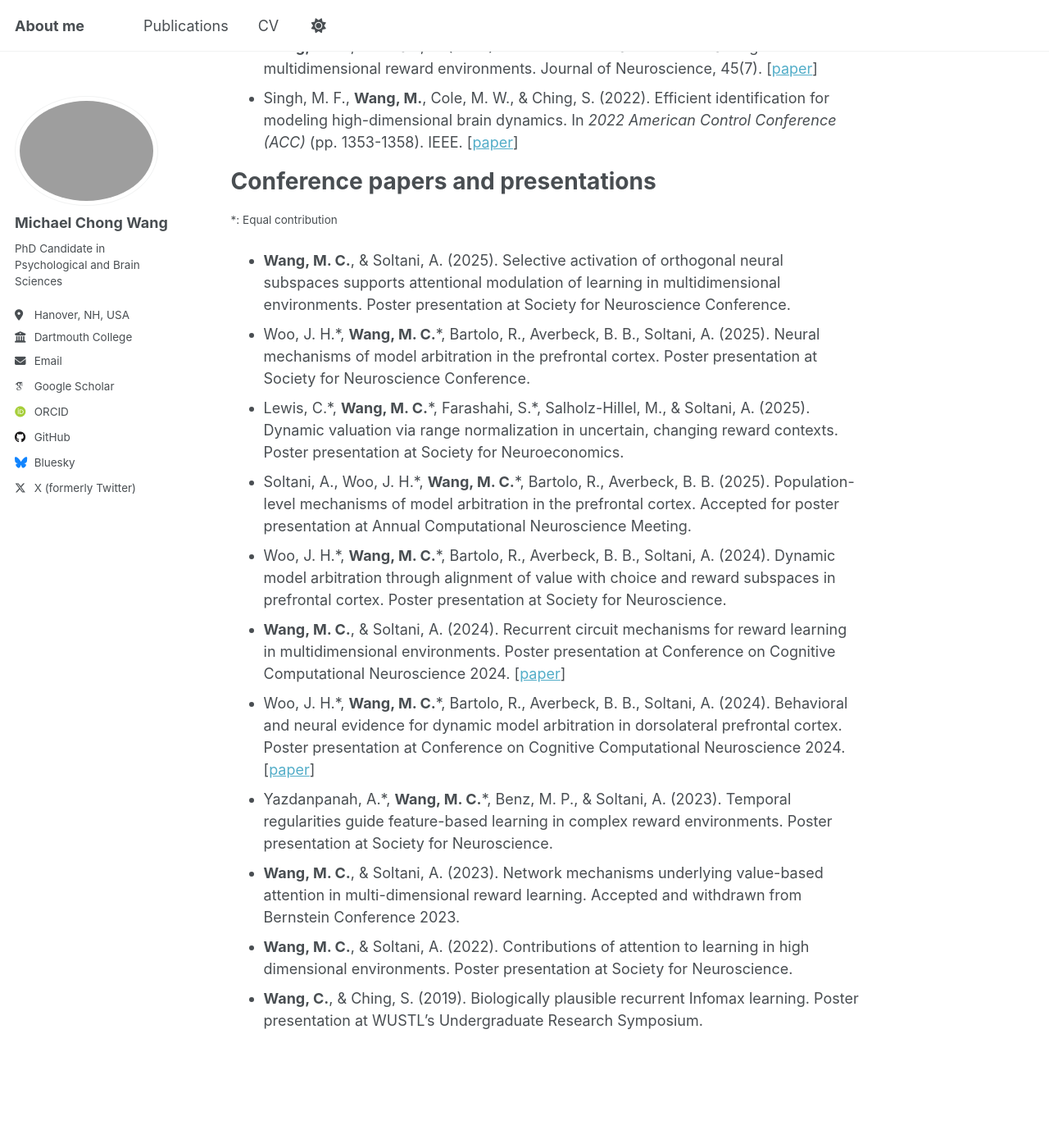
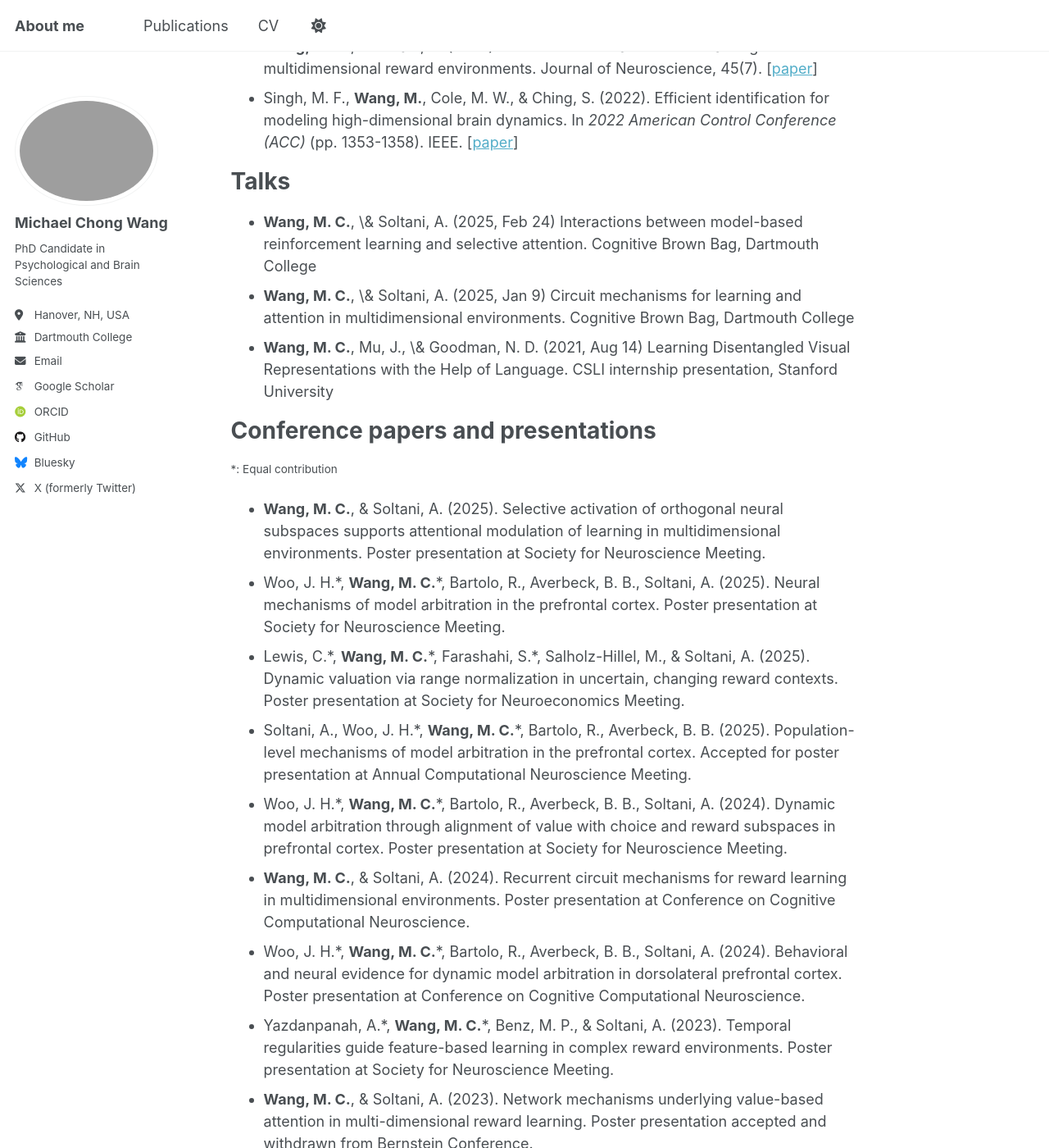
Before and after one commit to slenderham/slenderham.github.io, a Jekyll site: the page built from _pages/publications.md, in a window 1280 px wide and 1400 px high, scrolled down 474 px. Shown: the whole window at 82% size. Built offline with Jekyll 4.4.1, drawn with Linux system fonts in a browser that asks for light colours; some web fonts are replaced; a script that is not in the unit is left out; some of the changed text lies outside the part shown.

Commit message:
sync updates

```diff
--- a/_pages/publications.md
+++ b/_pages/publications.md
@@ -24,17 +24,23 @@ author_profile: true
 - **Wang, M. C.**, & Soltani, A. (2025). Contributions of attention to learning in multidimensional reward environments. Journal of Neuroscience, 45(7). [[paper](https://www.jneurosci.org/content/45/7/e2300232024.abstract)]
 - Singh, M. F., **Wang, M.**, Cole, M. W., & Ching, S. (2022). Efficient identification for modeling high-dimensional brain dynamics. In *2022 American Control Conference (ACC)* (pp. 1353-1358). IEEE. [[paper](https://ieeexplore.ieee.org/abstract/document/9867232)]
 
+<h1>Talks</h1>
+
+- **Wang, M. C.**, \& Soltani, A. (2025, Feb 24) Interactions between model-based reinforcement learning and selective attention. Cognitive Brown Bag, Dartmouth College
+- **Wang, M. C.**, \& Soltani, A. (2025, Jan 9) Circuit mechanisms for learning and attention in multidimensional environments. Cognitive Brown Bag, Dartmouth College
+- **Wang, M. C.**, Mu, J., \& Goodman, N. D. (2021, Aug 14) Learning Disentangled Visual Representations with the Help of Language. CSLI internship presentation, Stanford University
+
 <h1>Conference papers and presentations</h1>
 <small>*: Equal contribution </small>
 
-- **Wang, M. C.**, & Soltani, A. (2025). Selective activation of orthogonal neural subspaces supports attentional modulation of learning in multidimensional environments. Poster presentation at Society for Neuroscience Conference.
-- Woo, J. H.\*, **Wang, M. C.**\*, Bartolo, R., Averbeck, B. B., Soltani, A. (2025). Neural mechanisms of model arbitration in the prefrontal cortex. Poster presentation at Society for Neuroscience Conference.
-- Lewis, C.\*, **Wang, M. C.**\*, Farashahi, S.\*, Salholz-Hillel, M., & Soltani, A. (2025). Dynamic valuation via range normalization in uncertain, changing reward contexts. Poster presentation at Society for Neuroeconomics.
+- **Wang, M. C.**, & Soltani, A. (2025). Selective activation of orthogonal neural subspaces supports attentional modulation of learning in multidimensional environments. Poster presentation at Society for Neuroscience Meeting.
+- Woo, J. H.\*, **Wang, M. C.**\*, Bartolo, R., Averbeck, B. B., Soltani, A. (2025). Neural mechanisms of model arbitration in the prefrontal cortex. Poster presentation at Society for Neuroscience Meeting.
+- Lewis, C.\*, **Wang, M. C.**\*, Farashahi, S.\*, Salholz-Hillel, M., & Soltani, A. (2025). Dynamic valuation via range normalization in uncertain, changing reward contexts. Poster presentation at Society for Neuroeconomics Meeting.
 - Soltani, A., Woo, J. H.\*, **Wang, M. C.**\*, Bartolo, R., Averbeck, B. B. (2025). Population-level mechanisms of model arbitration in the prefrontal cortex. Accepted for poster presentation at Annual Computational Neuroscience Meeting.
-- Woo, J. H.\*, **Wang, M. C.**\*, Bartolo, R., Averbeck, B. B., Soltani, A. (2024). Dynamic model arbitration through alignment of value with choice and reward subspaces in prefrontal cortex. Poster presentation at Society for Neuroscience.
-- **Wang, M. C.**, & Soltani, A. (2024). Recurrent circuit mechanisms for reward learning in multidimensional environments. Poster presentation at Conference on Cognitive Computational Neuroscience 2024. [[paper](https://2024.ccneuro.org/pdf/451_Paper_authored_CCN_2024_RNNv2.pdf)]
-- Woo, J. H.\*, **Wang, M. C.**\*, Bartolo, R., Averbeck, B. B., Soltani, A. (2024). Behavioral and neural evidence for dynamic model arbitration in dorsolateral prefrontal cortex. Poster presentation at Conference on Cognitive Computational Neuroscience 2024. [[paper](https://2024.ccneuro.org/pdf/84_Paper_authored_dlPFC_CCN2024_vFinal.pdf)]
-- Yazdanpanah, A.\*, **Wang, M. C.**\*, Benz, M. P., & Soltani, A. (2023). Temporal regularities guide feature-based learning in complex reward environments. Poster presentation at Society for Neuroscience.
-- **Wang, M. C.**, & Soltani, A. (2023). Network mechanisms underlying value-based attention in multi-dimensional reward learning. Accepted and withdrawn from Bernstein Conference 2023.
-- **Wang, M. C.**, & Soltani, A. (2022). Contributions of attention to learning in high dimensional environments. Poster presentation at Society for Neuroscience.
+- Woo, J. H.\*, **Wang, M. C.**\*, Bartolo, R., Averbeck, B. B., Soltani, A. (2024). Dynamic model arbitration through alignment of value with choice and reward subspaces in prefrontal cortex. Poster presentation at Society for Neuroscience Meeting.
+- **Wang, M. C.**, & Soltani, A. (2024). Recurrent circuit mechanisms for reward learning in multidimensional environments. Poster presentation at Conference on Cognitive Computational Neuroscience.
+- Woo, J. H.\*, **Wang, M. C.**\*, Bartolo, R., Averbeck, B. B., Soltani, A. (2024). Behavioral and neural evidence for dynamic model arbitration in dorsolateral prefrontal cortex. Poster presentation at Conference on Cognitive Computational Neuroscience.
+- Yazdanpanah, A.\*, **Wang, M. C.**\*, Benz, M. P., & Soltani, A. (2023). Temporal regularities guide feature-based learning in complex reward environments. Poster presentation at Society for Neuroscience Meeting.
+- **Wang, M. C.**, & Soltani, A. (2023). Network mechanisms underlying value-based attention in multi-dimensional reward learning. Poster presentation accepted and withdrawn from Bernstein Conference.
+- **Wang, M. C.**, & Soltani, A. (2022). Contributions of attention to learning in high dimensional environments. Poster presentation at Society for Neuroscience Meeting.
 - **Wang, C.**, & Ching, S. (2019). Biologically plausible recurrent Infomax learning. Poster presentation at WUSTL's Undergraduate Research Symposium.
```
Also changed, not shown: 3 other files.
